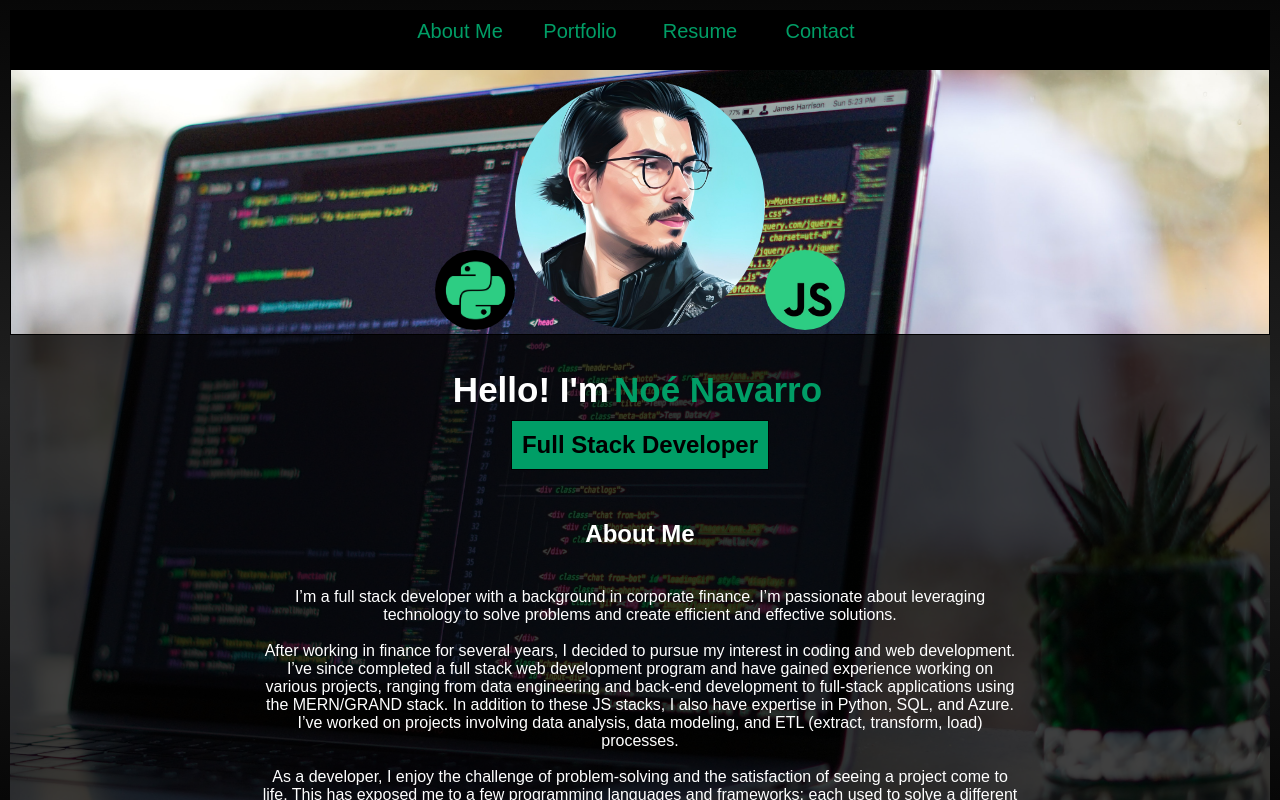
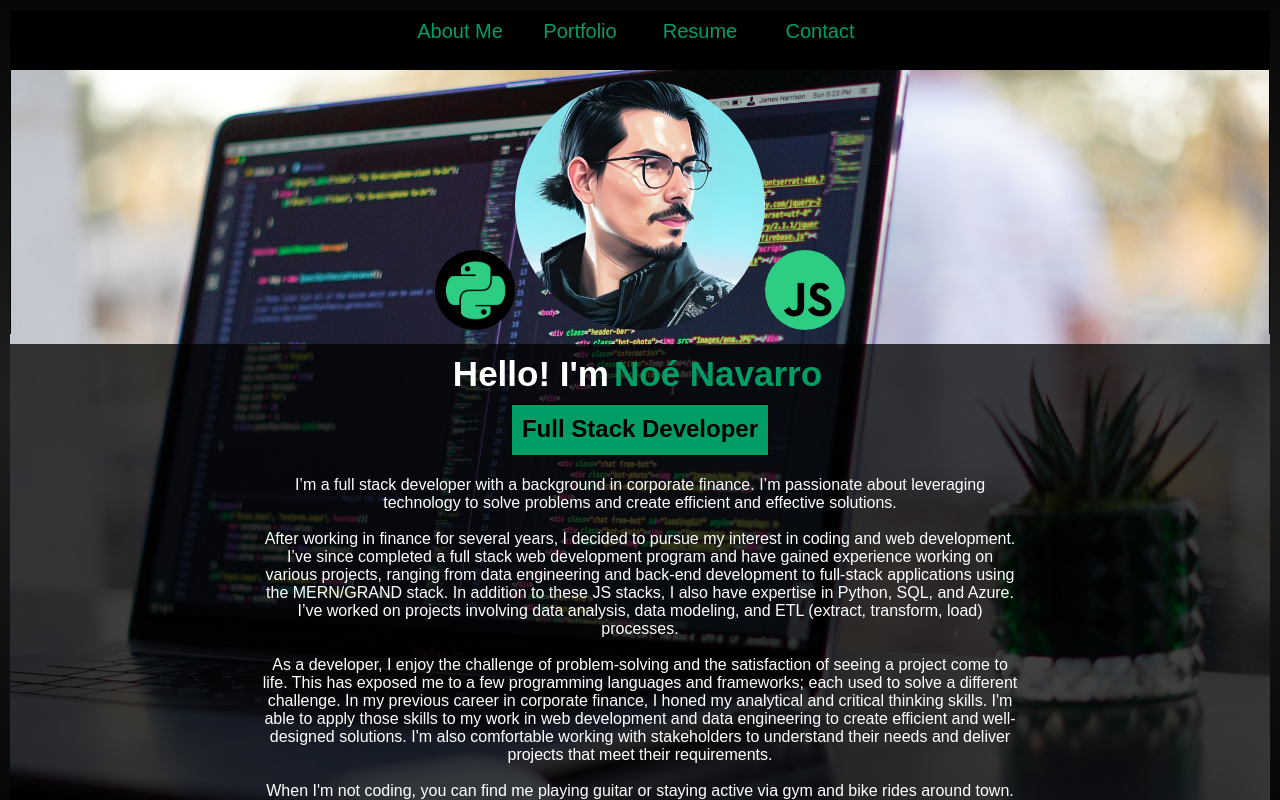
Before and after one commit to Nnavarr/portfolio, a React (Create React App) app: page / in a window 1280 px wide. Shown: the top 800 px of the page. Built offline with nearby package versions, Linux system fonts and the light colour scheme.

Commit message:
updated a few css properties

```diff
--- a/src/components/About/index.js
+++ b/src/components/About/index.js
@@ -5,7 +5,9 @@ const titleStyle = {
   border: '1px solid black',
   padding: '10px',
   background: '#009e66',
-  marginTop: '10px'
+  marginTop: '10px',
+  marginBottom: '10px',
+  height: '30px'
 }
 
 const About = () => {
@@ -28,6 +30,7 @@ const About = () => {
         style={{
           // transparent black background
           background: 'rgba(0, 0, 0, 0.75)',
+          border: 'none'
         }}
       >
         <div
@@ -35,15 +38,23 @@ const About = () => {
             display: 'flex',
             flexDirection: 'column',
             alignItems: 'center',
-            justifyContent: 'center'
+            justifyContent: 'center',
+            marginTop: '10px'
           }}
         >
           {/* Welcome h1s */}
           <div
             style={{ display: 'flex'}}
           >
-            <h1 style={{ color: 'white' }}>Hello! I'm </h1>
-            <h1>Noé Navarro</h1>
+            <h1 style={{
+              color: 'white',
+              marginTop: '10px'
+            }}>Hello! I'm </h1>
+            <h1
+              style={{
+                marginTop: '10px'
+              }}
+            >Noé Navarro</h1>
           </div>
 
           {/* full stack dev banner */}
@@ -51,7 +62,6 @@ const About = () => {
             <h2 style={titleStyle}> Full Stack Developer</h2>
           </div>
         </div>
-        <h2 id='aboutme-title'>About Me</h2>
         <p id='aboutme-paragraph'>
           I’m a full stack developer with a background in corporate finance. I’m passionate about leveraging technology to solve problems and create efficient and effective solutions.
           <br></br>
--- a/src/index.css
+++ b/src/index.css
@@ -112,7 +112,6 @@ main {
   display: flex;
   flex-direction: column;
   align-items: center;
-  border-bottom: .5px solid black;
   border-left: .5px solid black;
   border-right: .5px solid black;
 }
```
